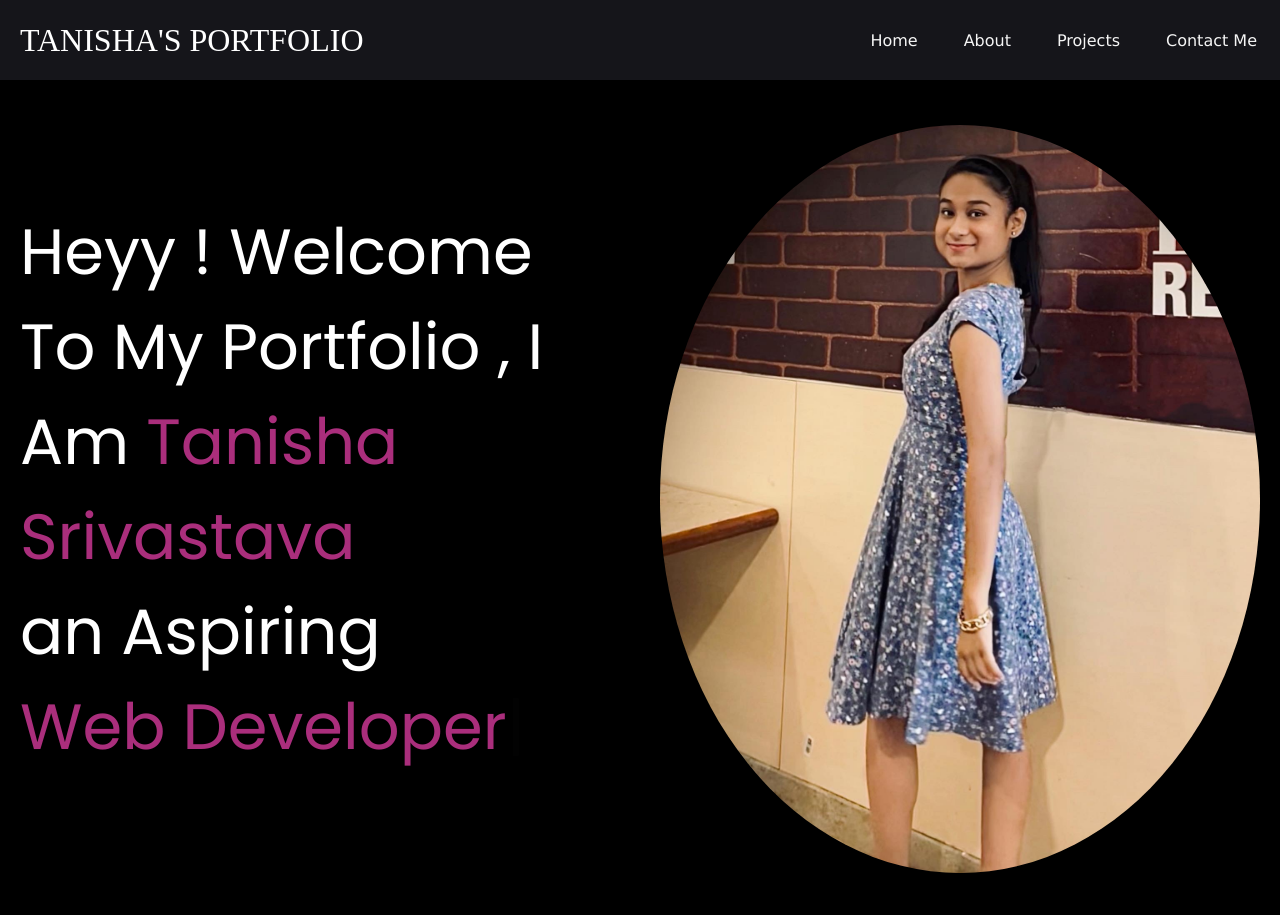
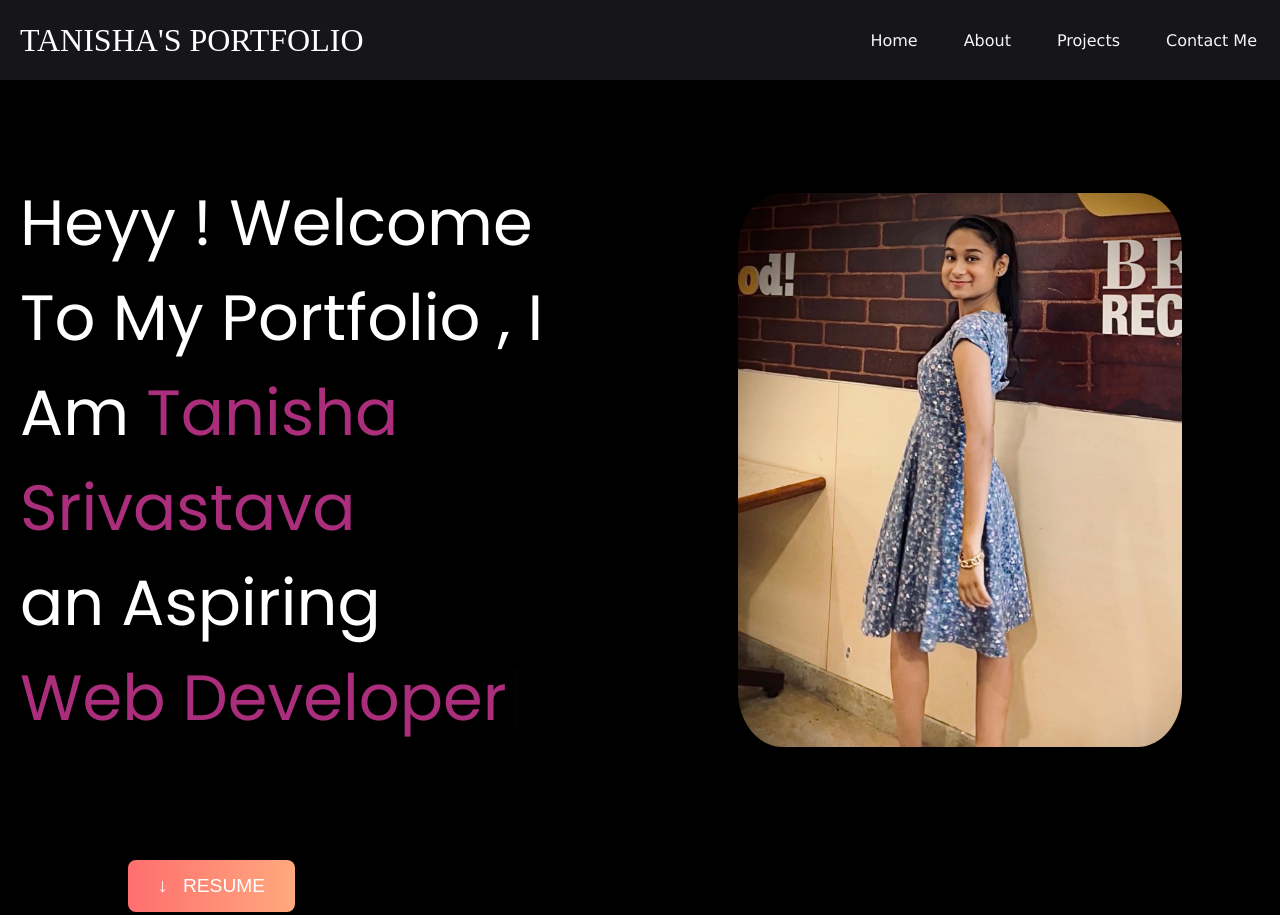
Before and after one commit to tanishasrivastava/web_portfolio, a plain HTML site: page index.html in a window 1280 px wide. Shown: the top 915 px of the page. Drawn offline with nearby package versions, Linux system fonts and the light colour scheme.

Commit message:
index.html

```diff
--- a/index.html
+++ b/index.html
@@ -141,13 +141,13 @@ nav ul li a:hover {
             justify-content: center;
             align-items: center;
         }
+         .rightSection img {
+                    width: 74%;
+                    height:10%;
+                    border-radius: 10%;
+                    object-fit: cover;
+                }
 
-        .rightSection img {
-            width: 100%;
-            height:10%;
-            border-radius: 50%;
-            object-fit: cover;
-        }
 
         .purple {
             color: rgb(170, 46, 124);
```
